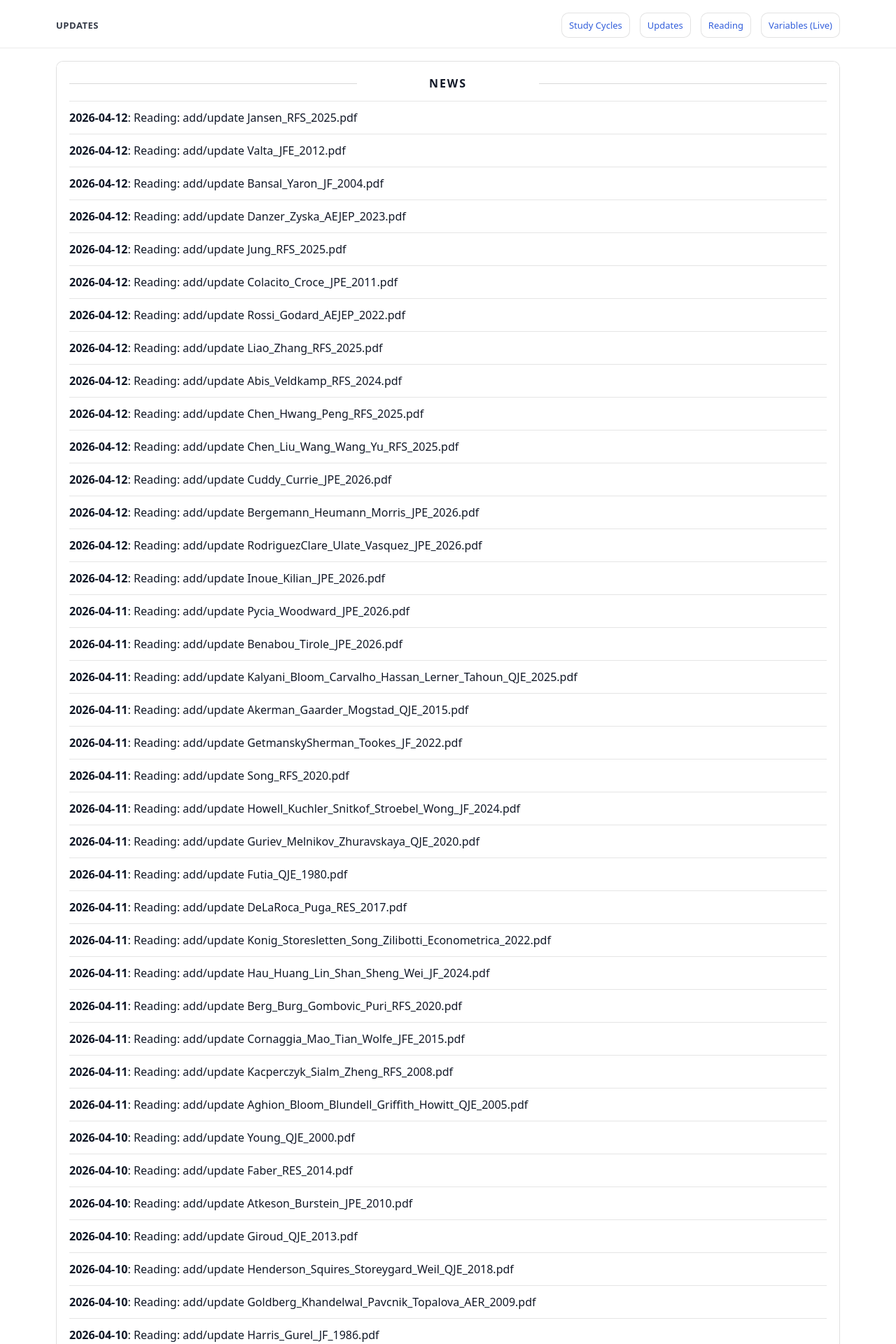
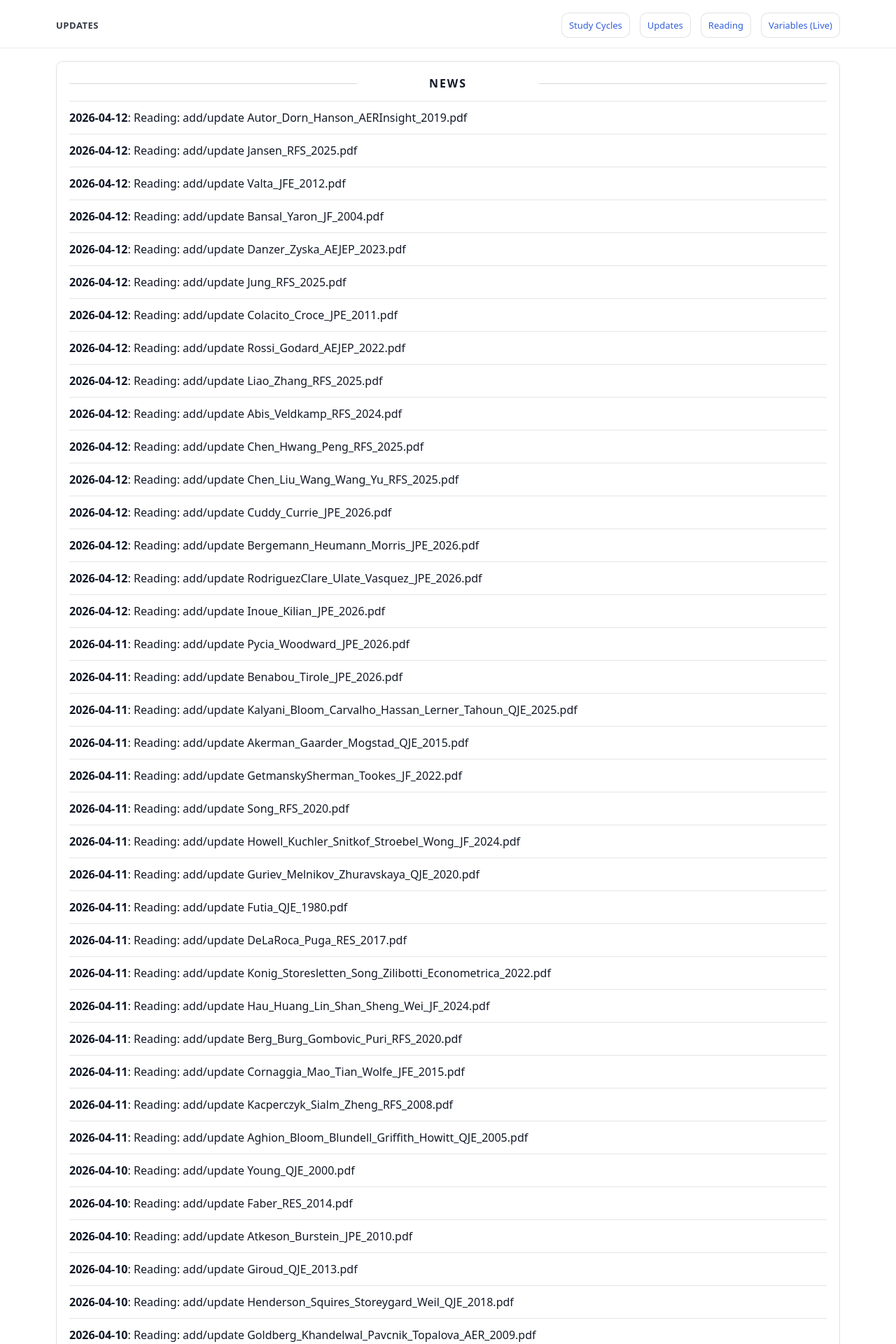
Before and after one commit to yaxinzn/study-archive, a Jekyll site: the page built from updates/index.md, in a window 1280 px wide. Shown: the top 1920 px of the page at 70% size. Built offline with Jekyll 4.4.1, drawn with Linux system fonts in a browser that asks for light colours; some of the changed text lies outside the part shown.

Commit message:
chore: update NEWS feed

```diff
--- a/_data/news.yml
+++ b/_data/news.yml
@@ -1,4 +1,7 @@
 # Auto-generated update history (sorted newest -> oldest). Do not edit manually.
+- ts: "1775993910"
+  date: "2026-04-12"
+  title: "Reading: add/update Autor_Dorn_Hanson_AERInsight_2019.pdf"
 - ts: "1775993538"
   date: "2026-04-12"
   title: "Reading: add/update Jansen_RFS_2025.pdf"
```
